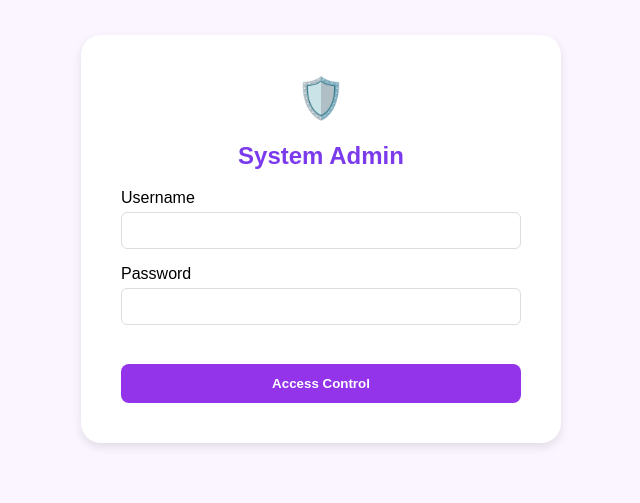
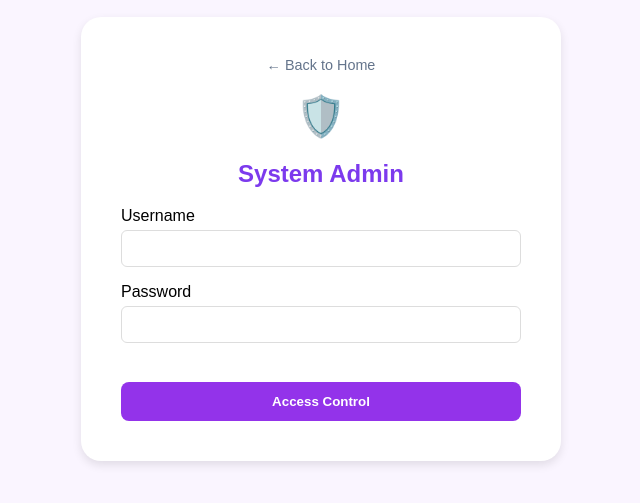
Before and after one commit to 6731501113-SVR/ELECTIONAPP, a website: page public/HTML/admin-login.html in a window 1280 px wide. Shown: the part 161-664 px from the top of the page, without its empty margins (319-959 px from the left). Drawn offline with Linux system fonts and the light colour scheme.

Commit message:
add back to home button

```diff
--- a/public/HTML/admin-login.html
+++ b/public/HTML/admin-login.html
@@ -44,11 +44,20 @@
             cursor: pointer;
             margin-top: 15px;
         }
+        .back-link {
+            margin-bottom: 20px;
+            display: block;
+            color: #64748b;
+            text-decoration: none;
+            font-size: 0.9rem;
+        }
+    </style
     </style>
 </head>
 
 <body>
     <div class="card">
+        <a href="/" class="back-link">← Back to Home</a>
         <div style="font-size: 2.5rem;">🛡️</div>
         <h2 style="color: #7c3aed;">System Admin</h2>
         <form id="adminLoginForm">
@@ -86,38 +95,3 @@
 </body>
 
 </html>
-
-<!-- <!DOCTYPE html>
-<html lang="en">
-<head>
-    <meta charset="UTF-8">
-    <title>Admin Login - MFU Election</title>
-    <link rel="stylesheet" href="../CSS/style.css">
-</head>
-<body style="display: flex; justify-content: center; align-items: center; min-height: 100vh; background-color: #faf5ff;">
-    <div class="container" style="max-width: 400px; width: 100%;">
-        <div style="text-align: center; margin-bottom: 2rem; display: flex; justify-content: center;">
-            <a href="/" style="text-decoration: none; color: #64748b; font-weight: 600;">← Back to Home</a>
-        </div>
-
-        <div class="card" style="padding: 2.5rem; border-radius: 20px;">
-            <div style="text-align: center; font-size: 2.5rem; margin-bottom: 1rem;">🛡️</div>
-
-            <h2 style="text-align: center; color: #7c3aed; margin-bottom: 0.5rem;">System Admin</h2>
-            <p style="text-align: center; color: #64748b; font-size: 0.9rem; margin-bottom: 2rem;">Authorized Personnel Only</p>
-
-            <form>
-                <div class="form-group">
-                    <label>Username</label>
-                    <input type="text" placeholder="Admin Username">
-                </div>
-                <div class="form-group">
-                    <label>Password</label>
-                    <input type="password" placeholder="••••••••">
-                </div>
-                <a href="/pages/admin/dashboard" class="btn" style="background: #9333ea; color: white; width: 100%; text-align: center; display: block; text-decoration: none; padding: 10px 0; border-radius: 8px; font-weight: bold;">Access Control</a>
-            </form>
-        </div>
-    </div>
-</body>
-</html> -->
```
Also changed, not shown: public/HTML/candidate-login.html (+11 -0 lines).
